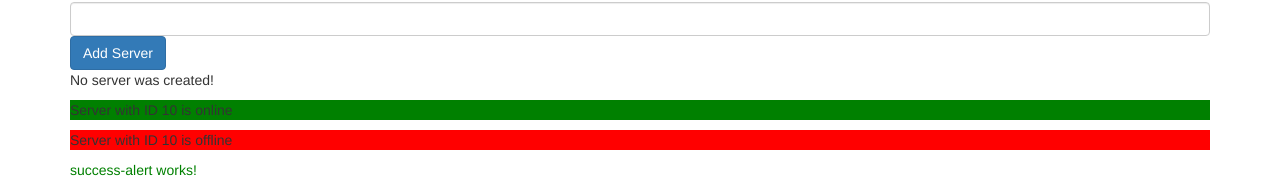
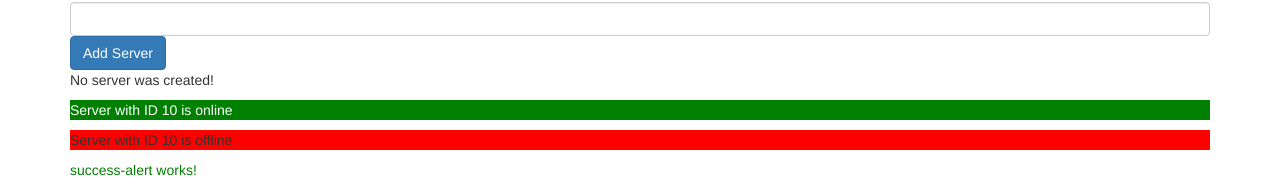
Before and after one commit to aacebal/udemy-first-app, an Angular app: page / in a window 1280 px wide. Shown: the part 110-300 px from the top of the page. Built offline with nearby package versions, Linux system fonts and the light colour scheme.

Commit message:
ngFor and more

```diff
--- a/src/app/server/server.component.html
+++ b/src/app/server/server.component.html
@@ -1 +1,4 @@
-<p [ngStyle]="{backgroundColor: getColor()}">Server with ID {{ serverId }} is {{ getServerStatus() }}</p>
+<p
+[ngStyle]="{backgroundColor: getColor()}"
+[ngClass]="{online: serverStatus === 'online'}">
+{{ 'Server' }} with ID {{ serverId }} is {{ getServerStatus() }}</p>
--- a/src/app/server/server.component.ts
+++ b/src/app/server/server.component.ts
@@ -3,7 +3,12 @@
 @Component({
   selector: 'app-server',
   templateUrl: './server.component.html',
-  styleUrls: ['./server.component.css']
+  // styleUrls: ['./server.component.css']
+  styles: [`
+    .online {
+      color: white;
+    }
+  `]
 })
 export class ServerComponent implements OnInit {
 
--- a/src/app/servers/servers.component.html
+++ b/src/app/servers/servers.component.html
@@ -21,5 +21,4 @@
   <p>No server was created!</p>
 </ng-template>
 
-<app-server></app-server>
-<app-server></app-server>
+<app-server *ngFor="let server of servers"></app-server>
--- a/src/app/servers/servers.component.ts
+++ b/src/app/servers/servers.component.ts
@@ -12,6 +12,7 @@
   serverCreationStatus = "No server was created";
   serverName = "";
   serverCreated: boolean = false;
+  servers = ['TestServer', 'TestServer 2'];
 
   constructor() {
   setTimeout(() => {
@@ -24,6 +25,7 @@
 
   onCreateServer() {
     this.serverCreated = true;
+    this.servers.push(this.serverName);
     this.serverCreationStatus = "Server was created, name is " + this.serverName;
   }
 
```
Also changed, not shown: src/polyfills.ts (+14 -14 lines).
